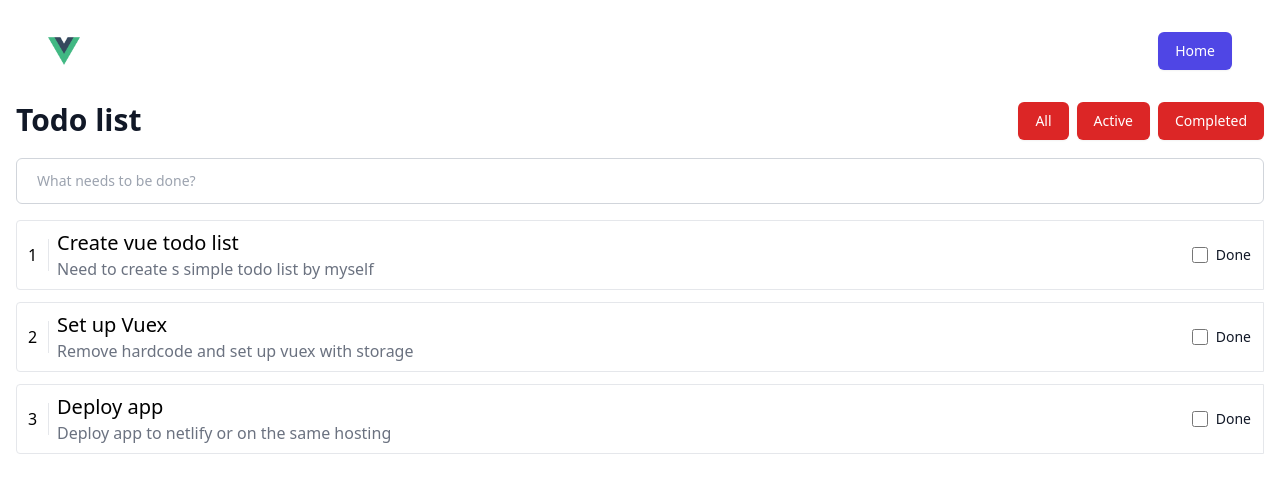
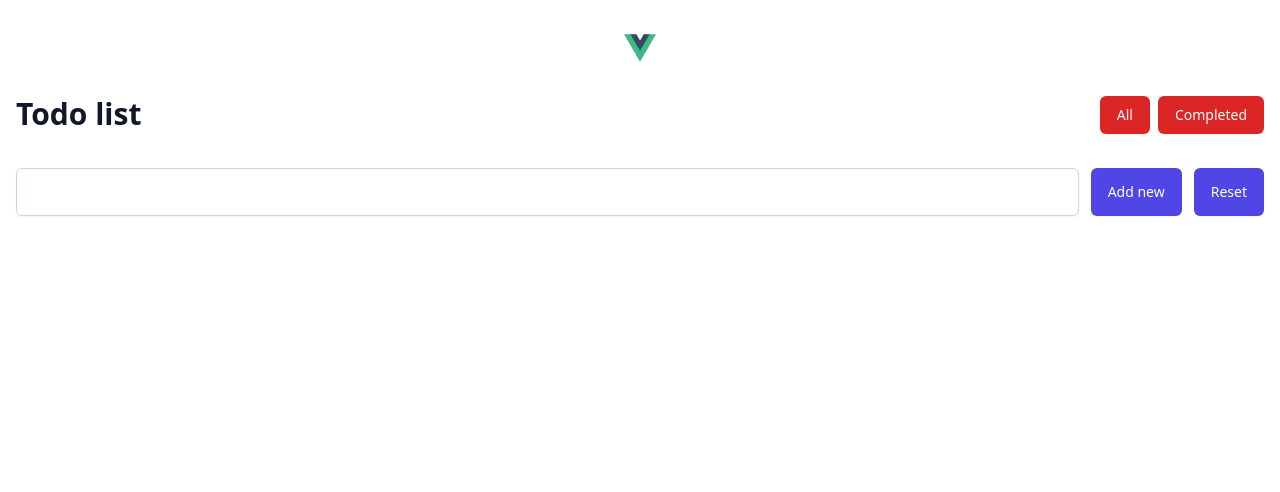
Before and after one commit to vadiminsk/vue-todolist, a Vue app: page /#/ in a window 1280 px wide. Shown: the top 492 px of the page. Built offline with nearby package versions, Linux system fonts and the light colour scheme.

Commit message:
add item functionnality

```diff
--- a/src/components/AppHeader.vue
+++ b/src/components/AppHeader.vue
@@ -1,15 +1,8 @@
 <template>
-  <header class="lg:flex lg:items-center lg:justify-between p-2 sm:p-6 lg:p-8">
-    <div class="header__logo flex-1 min-w-0">
+  <header class="lg:flex py-2 sm:py-6 lg:py-8">
+    <div class="header__logo flex-1 flex justify-center min-w-0">
       <img alt="Vue logo" src="../assets/logo.png" class="block h-8 w-auto" />
     </div>
-    <nav class="header_nav mt-5 flex lg:mt-0 lg:ml-4">
-      <router-link
-        to="/"
-        class="inline-flex items-center px-4 py-2 border border-transparent rounded-md shadow-sm text-sm font-medium text-white bg-indigo-600 hover:bg-indigo-700 focus:outline-none focus:ring-2 focus:ring-offset-2 focus:ring-indigo-500"
-        >Home</router-link
-      >
-    </nav>
   </header>
 </template>
 
--- a/src/components/TodoList.vue
+++ b/src/components/TodoList.vue
@@ -1,21 +1,21 @@
 <template>
   <div>
     <AppBlockTitle greeting-text="Todo list" />
-    <TodoListInput />
     <TodoListItem />
+    <TodoListButton />
   </div>
 </template>
 
 <script>
 import AppBlockTitle from "./AppBlockTitle.vue";
-import TodoListInput from "./TodoListInput.vue";
+import TodoListButton from "./TodoListInput.vue";
 import TodoListItem from "./TodoListItem.vue";
 
 export default {
   name: "TodoList",
   components: {
     AppBlockTitle,
-    TodoListInput,
+    TodoListButton,
     TodoListItem,
   },
 };
--- a/src/components/TodoListFilter.vue
+++ b/src/components/TodoListFilter.vue
@@ -6,12 +6,7 @@
     >
       All
     </button>
-    <button
-      type="button"
-      class="inline-flex items-center px-4 py-2 mr-2 border border-transparent rounded-md shadow-sm text-sm font-medium text-white bg-red-600 hover:bg-red-900 focus:outline-none focus:ring-2 focus:ring-offset-2 focus:bg-red-900"
-    >
-      Active
-    </button>
+
     <button
       type="button"
       class="inline-flex items-center px-4 py-2 border border-transparent rounded-md shadow-sm text-sm font-medium text-white bg-red-600 hover:bg-red-900 focus:outline-none focus:ring-2 focus:ring-offset-2 focus:bg-red-900"
--- a/src/components/TodoListInput.vue
+++ b/src/components/TodoListInput.vue
@@ -1,19 +1,64 @@
 <template>
-  <div class="mb-4">
-    <label for="todo-text" class="block text-sm font-medium text-gray-700"
-      ><input
-        type="text"
-        name="price"
-        id="todo-text"
-        class="focus:ring-indigo-500 focus:border-indigo-500 block w-full p-3 pl-5 sm:text-sm border border-gray-300 rounded-md"
-        placeholder="What needs to be done?"
-    /></label>
+  <form class="flex my-4" @submit.prevent>
+    <div class="flex-1 mr-3">
+      <label for="todo_input">
+        <input
+          type="text"
+          name="todo_input"
+          id="todo_input"
+          v-model="todoItem"
+          class="p-3 h-12 border focus:ring-indigo-500 focus:border-indigo-500 block w-full shadow-sm sm:text-sm border-gray-300 rounded-md"
+        />
+      </label>
+    </div>
+    <button
+      @click="addNewItem"
+      class="inline-flex items-center px-4 py-2 mr-3 border border-transparent rounded-md shadow-sm text-sm font-medium text-white bg-indigo-600 hover:bg-indigo-700 focus:outline-none focus:ring-2 focus:ring-offset-2 focus:ring-indigo-500"
+    >
+      Add new
+    </button>
+    <button
+      @click="resetItem"
+      class="inline-flex items-center px-4 py-2 border border-transparent rounded-md shadow-sm text-sm font-medium text-white bg-indigo-600 hover:bg-indigo-700 focus:outline-none focus:ring-2 focus:ring-offset-2 focus:ring-indigo-500"
+    >
+      Reset
+    </button>
+  </form>
+  <div>
+    <TodoListItem :todos="todos" />
   </div>
 </template>
 
 <script>
+import TodoListItem from "./TodoListItem.vue";
+
 export default {
-  name: "TodoListInput",
+  name: "TodoListButton",
+
+  components: {
+    TodoListItem,
+  },
+
+  data() {
+    return {
+      todos: [],
+      todoItem: "",
+    };
+  },
+
+  methods: {
+    addNewItem() {
+      this.todos.push({
+        id: Math.floor(Math.random()),
+        title: this.todoItem,
+      });
+      this.todoItem = "";
+    },
+
+    resetItem() {
+      this.todoItem = "";
+    },
+  },
 };
 </script>
 
--- a/src/components/TodoListItem.vue
+++ b/src/components/TodoListItem.vue
@@ -1,26 +1,26 @@
 <template>
   <div
-    v-for="item in list"
-    :key="item.id"
+    v-for="(todo, index) in todos"
+    :key="todo.id"
     class="flex items-center border border-gray-200 rounded-l mb-3"
   >
-    <div class="flex items-center justify-center w-8 h-8 border-r">
-      {{ item.id }}
-    </div>
     <div class="p-2">
-      <h4 class="text-xl">{{ item.title }}</h4>
-      <p class="text-base text-gray-500 font-normal">{{ item.description }}</p>
+      <h4 class="text-xl">{{ todo.title }}</h4>
+      <!-- <p class="text-base text-gray-500 font-normal">{{ item.description }}</p> -->
     </div>
     <div class="flex items-center ml-auto pr-3">
       <input
-        id="remember-me"
-        name="remember-me"
+        id="input-done"
+        name="input-done"
         type="checkbox"
         class="h-4 w-4 text-indigo-600 focus:ring-indigo-500 border-gray-300 rounded"
       />
-      <label for="remember-me" class="ml-2 block text-sm text-gray-900">
+      <label for="input-done" class="ml-2 block text-sm text-gray-900">
         Done
       </label>
+    </div>
+    <div class="px-2">
+      <button @click="deleteItem(index)">Delete</button>
     </div>
   </div>
 </template>
@@ -29,26 +29,8 @@
 export default {
   name: "TodoListItem",
 
-  data() {
-    return {
-      list: [
-        {
-          id: 1,
-          title: "Create vue todo list",
-          description: "Need to create s simple todo list by myself",
-        },
-        {
-          id: 2,
-          title: "Set up Vuex",
-          description: "Remove hardcode and set up vuex with storage",
-        },
-        {
-          id: 3,
-          title: "Deploy app",
-          description: "Deploy app to netlify or on the same hosting",
-        },
-      ],
-    };
+  props: {
+    todos: Array,
   },
 };
 </script>
```
